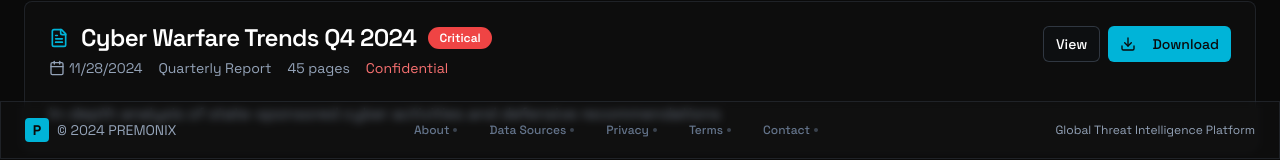
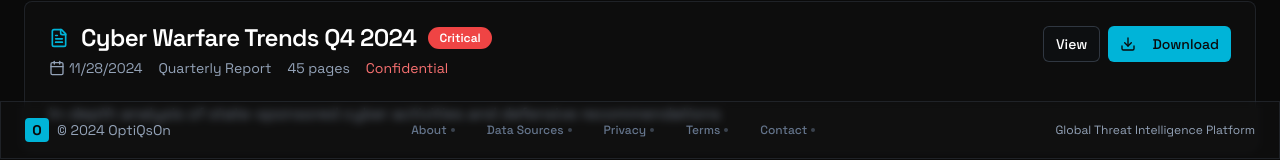
Before and after one commit to premonix/premonix-orbital-view, a React (Vite) app: page /reports in a window 1280 px wide. Shown: the part 641-801 px from the top of the page. Built offline with nearby package versions, Linux system fonts and the light colour scheme.

Commit message:
Fix: Update footer name
Change the platform name in the footer.

```diff
--- a/src/components/Footer.tsx
+++ b/src/components/Footer.tsx
@@ -30,9 +30,9 @@ const Footer = () => {
           <div className="flex flex-col lg:flex-row justify-between items-center space-y-2 lg:space-y-0">
             <div className="flex items-center space-x-2">
               <div className="w-5 h-5 lg:w-6 lg:h-6 bg-starlink-blue rounded-sm flex items-center justify-center">
-                <span className="text-starlink-dark font-bold text-xs lg:text-sm">P</span>
+                <span className="text-starlink-dark font-bold text-xs lg:text-sm">O</span>
               </div>
-              <span className="text-starlink-grey-light text-xs lg:text-sm">© 2024 PREMONIX</span>
+              <span className="text-starlink-grey-light text-xs lg:text-sm">© 2024 OptiQsOn</span>
             </div>
 
             <div className="hidden md:flex items-center space-x-4 lg:space-x-8">
```
